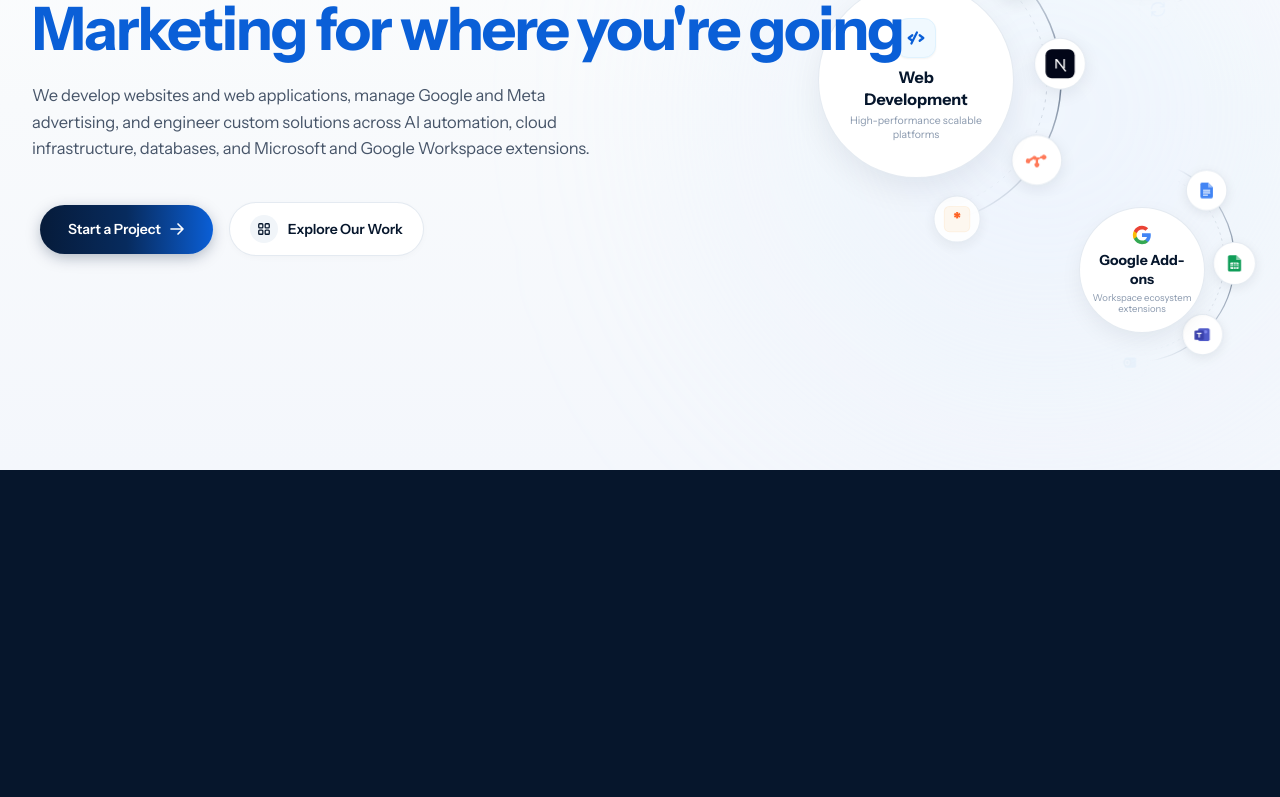
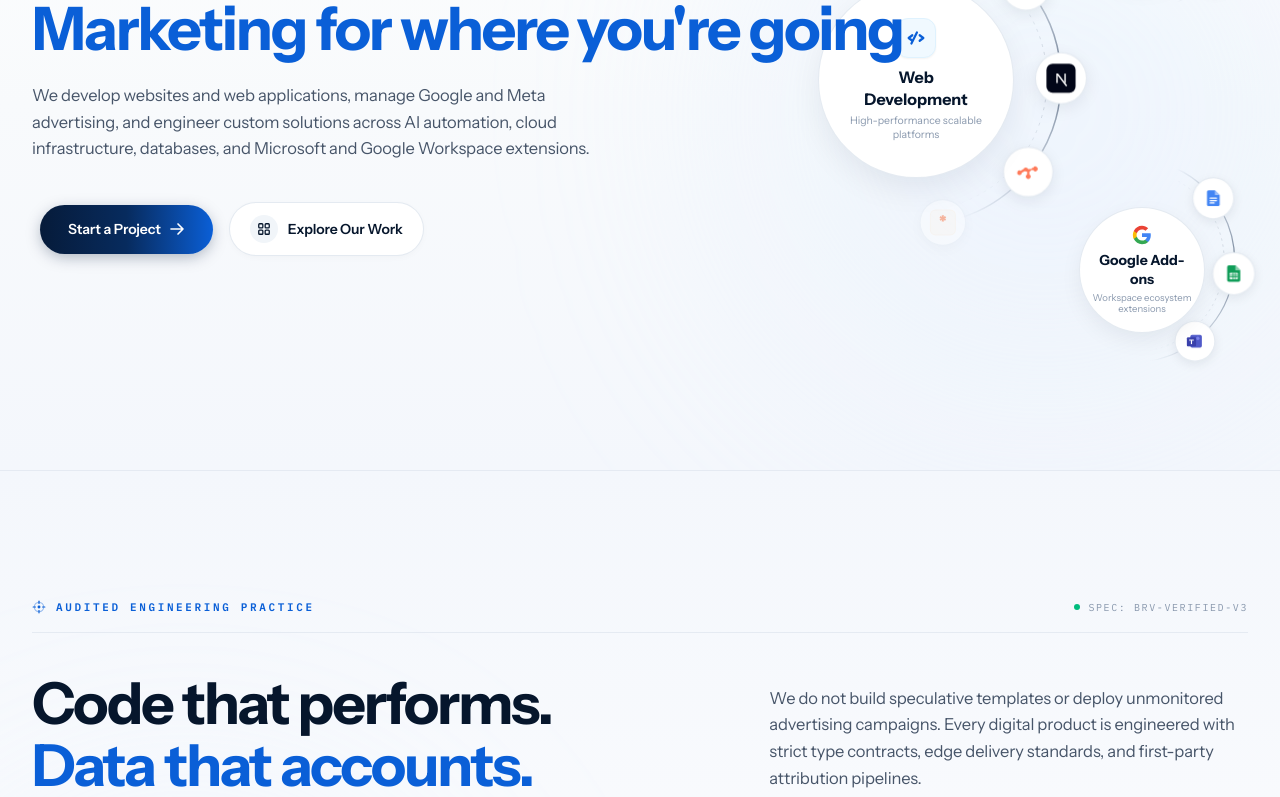
Before and after one commit to ahmeen2812/brivya-platform, a Next.js app: page / in a window 1280 px wide. Shown: the part 390-1187 px from the top of the page. Before the commit the page ends 860 px from the top, so only its background shows below. Built offline with nearby package versions, Linux system fonts and the light colour scheme.

Commit message:
feat(home): integrate Precision in Practice section directly below hero

```diff
--- a/src/app/page.tsx
+++ b/src/app/page.tsx
@@ -1,9 +1,14 @@
 import { HeroSection } from "@/components/hero/HeroSection";
+import { PrecisionInPracticeSection } from "@/components/sections/precision";
 
 export default function HomePage() {
   return (
     <div className="relative w-full">
+      {/* 1. The Hero Section (Unchanged & 100% Intact) */}
       <HeroSection />
+
+      {/* 2. Precision in Practice Section (Direction 1 - Audited Credibility & Proof) */}
+      <PrecisionInPracticeSection />
     </div>
   );
 }
```
